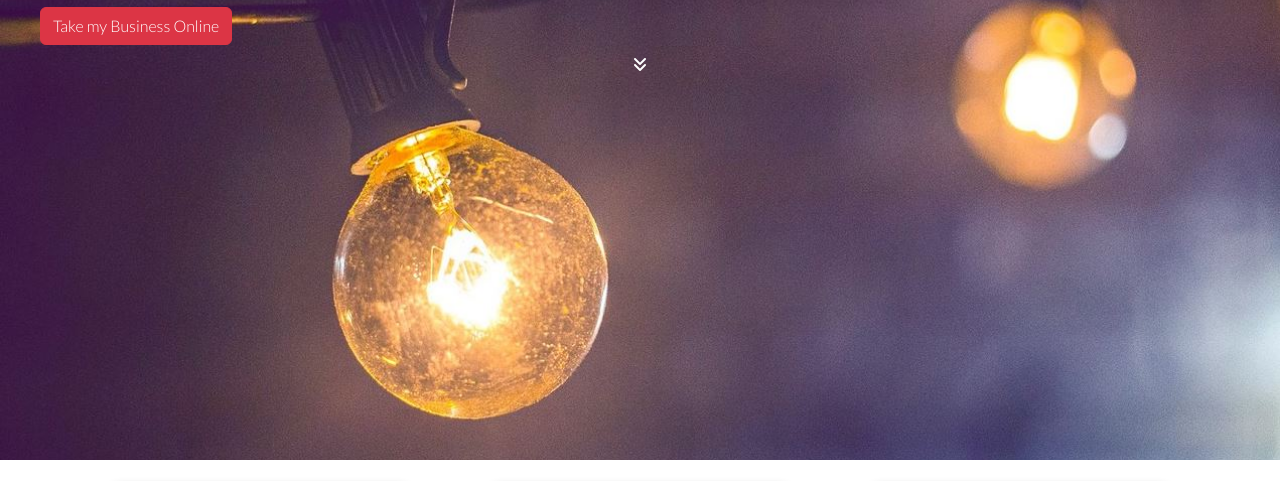
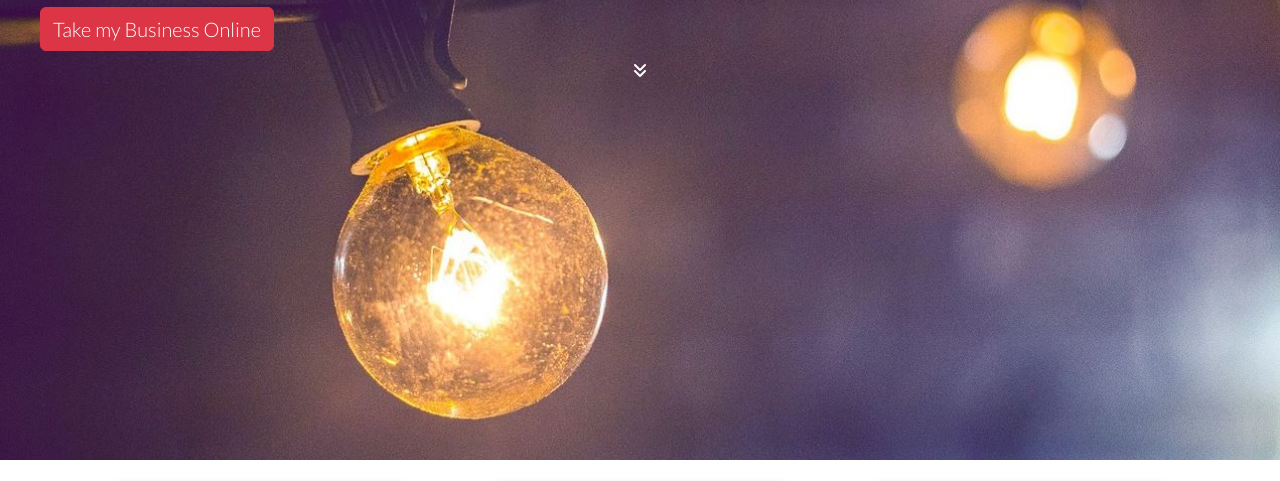
Before and after one commit to bdfc1988/purple-baguette, a website: page index.html in a window 1280 px wide. Shown: the part 240-721 px from the top of the page. Drawn offline with nearby package versions, Linux system fonts and the light colour scheme.

Commit message:
change contact button text size on home page

```diff
--- a/index.html
+++ b/index.html
@@ -86,7 +86,7 @@
                 Take the pain out of your online advertising and connect with
                 more customers.
               </p>
-              <a href="/contact.html" class="btn btn-danger"
+              <a href="/contact.html" class="btn btn-danger contact"
                 >Take my Business Online</a
               >
             </div>
--- a/style.css
+++ b/style.css
@@ -83,7 +83,7 @@ h1, h2, h3, h4, h5 {
 
 
 .contact {
-  font-size: 25px;
+  font-size: 20px;
 }
 
 
```
